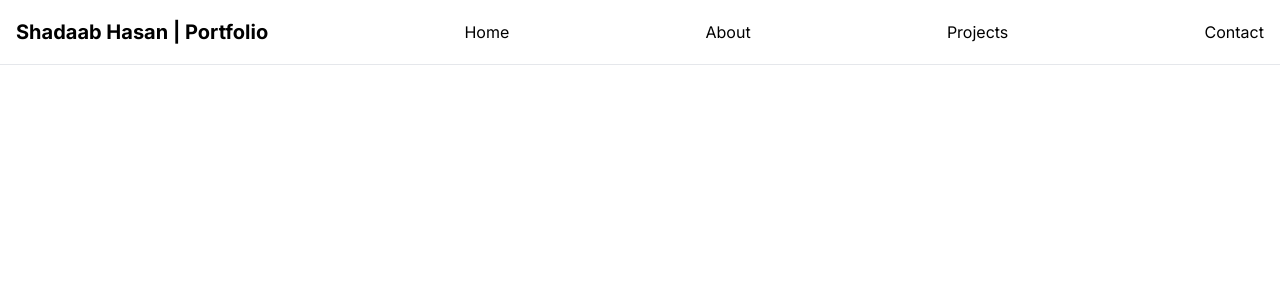
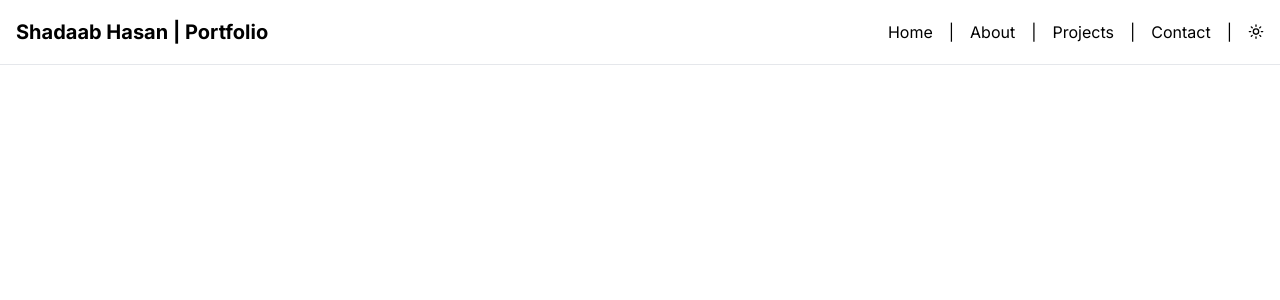
Before and after one commit to ShadaabHasan/portfolio, a Next.js app: page / in a window 1280 px wide. Shown: the top 300 px of the page. Built offline with nearby package versions, Linux system fonts and the light colour scheme.

Commit message:
Navbar completed

```diff
--- a/app/components/Navbar.jsx
+++ b/app/components/Navbar.jsx
@@ -8,10 +8,33 @@ const navbar = () => {
           <div className="container mx-auto px-4">
             <div className="flex h-16 items-center justify-between">
               <a className='text-xl font-bold' href='/'>Shadaab Hasan | Portfolio </a>
-              <a className="text-foreground/60 hover:text-foreground" href="/">Home</a>
-              <a className="text-foreground/60 hover:text-foreground" href="/about/">About</a>
-              <a className="text-foreground/60 hover:text-foreground" href="/projects/">Projects</a>
-              <a className="text-foreground/60 hover:text-foreground" href="/contact/">Contact</a>
+                <div className="hidden md:flex items-center space-x-4">
+                  <a className=" " href="/">Home</a>
+                  <span className="">|</span>
+                  <a className="" href="/about/">About</a>
+                  <span className="">|</span>
+                  <a className="" href="/projects/">Projects</a>
+                  <span className="">|</span>
+                  <a className="" href="/contact/">Contact</a>
+                  <span className="">|</span>
+                  <button className="inline-flex items-center justify-center gap-2 whitespace-nowrap rounded-md text-sm font-medium transition-colors h-9 w-4" type="button" aria-haspopup="menu" aria-expanded="false" data-state="closed">
+                            <svg xmlns="http://www.w3.org/2000/svg" width="24" height="24" viewBox="0 0 24 24" fill="none" stroke="currentColor" strokeWidth="2" strokeLinecap="round" strokeLinejoin="round" className="lucide lucide-sun h-[1.2rem] w-[1.2rem] rotate-0 scale-100 transition-all dark:-rotate-90 dark:scale-0">
+                                <circle cx="12" cy="12" r="4"></circle>
+                                <path d="M12 2v2"></path>
+                                <path d="M12 20v2"></path>
+                                <path d="m4.93 4.93 1.41 1.41"></path>
+                                <path d="m17.66 17.66 1.41 1.41"></path>
+                                <path d="M2 12h2"></path>
+                                <path d="M20 12h2"></path>
+                                <path d="m6.34 17.66-1.41 1.41"></path>
+                                <path d="m19.07 4.93-1.41 1.41"></path>
+                            </svg>
+                            <svg xmlns="http://www.w3.org/2000/svg" width="24" height="24" viewBox="0 0 24 24" fill="none" stroke="currentColor" strokeWidth="2" strokeLinecap="round" strokeLinejoin="round" className="lucide lucide-moon absolute h-[1.2rem] w-[1.2rem] rotate-90 scale-0 transition-all dark:rotate-0 dark:scale-100">
+                                <path d="M12 3a6 6 0 0 0 9 9 9 9 0 1 1-9-9Z"></path>
+                            </svg>
+                            <span className="sr-only">Toggle theme</span>
+                        </button>
+                </div>
             </div>
           </div>
         </nav>
```
